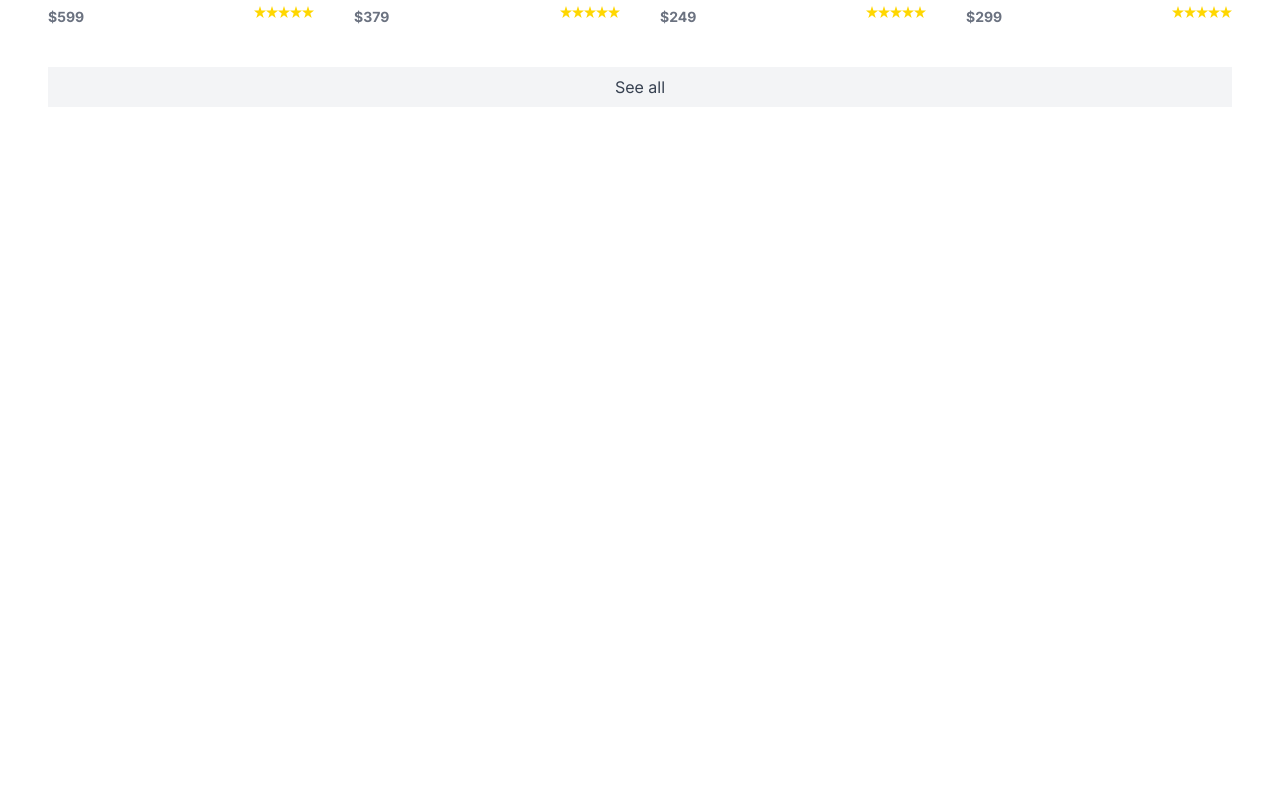
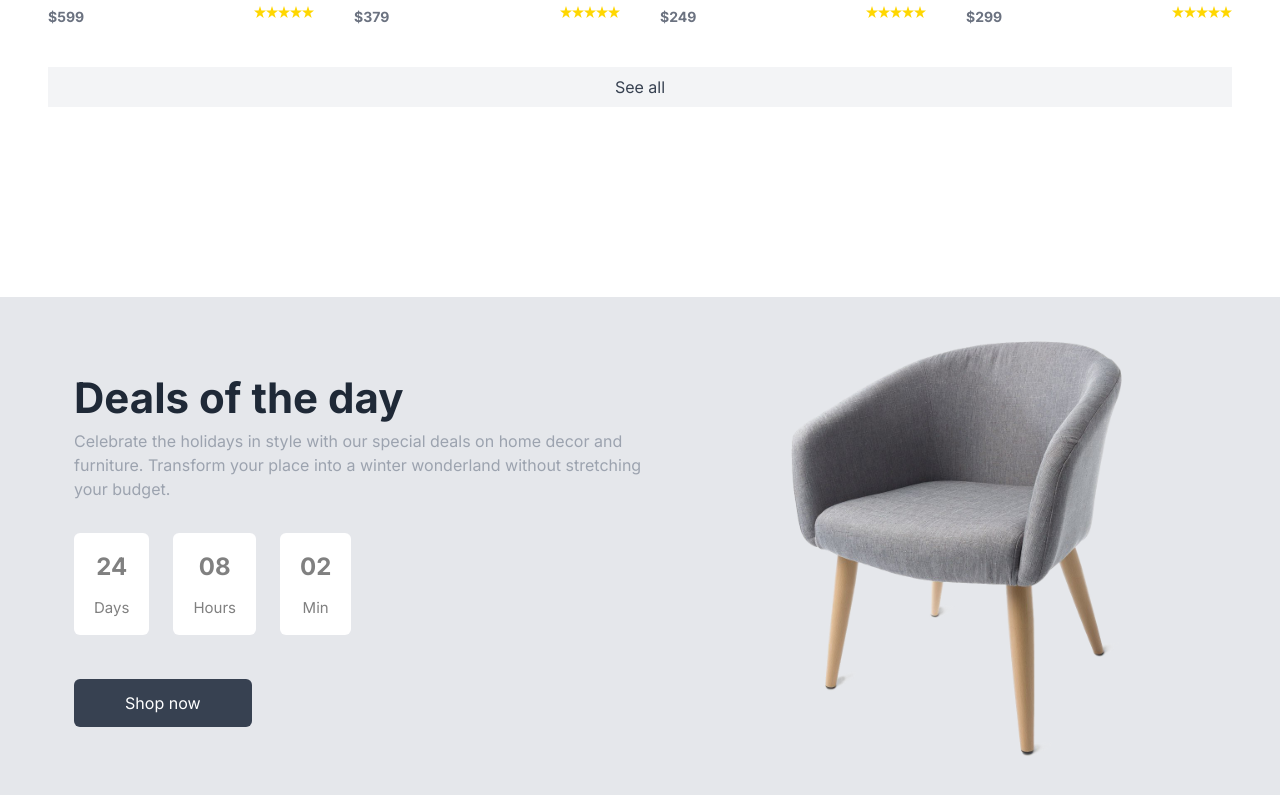
Before and after one commit to finnih-abidemi/Design-and-development-of-an-E-commerce-website-using-Next-js, a Next.js app: page / in a window 1280 px wide. Shown: the part 3157-3952 px from the top of the page. Before the commit the page ends 3454 px from the top, so only its background shows below. Built offline with nearby package versions, Linux system fonts and the light colour scheme.

Commit message:
Created the deals of the day section

```diff
--- a/src/app/page.tsx
+++ b/src/app/page.tsx
@@ -1,4 +1,5 @@
 import Collection from "@/components/Collection";
+import Deals from "@/components/Deals";
 import Furniture from "@/components/Furniture";
 import Header from "@/components/Header";
 import Hero from "@/components/Hero";
@@ -11,6 +12,7 @@ const Home = () => {
       <Hero />
       <Collection />
       <Furniture />
+      <Deals />
     </>
   );
 };
--- /dev/null
+++ b/src/components/Deals/index.tsx
@@ -0,0 +1,37 @@
+import React from 'react'
+import Biscuit from '../Biscuit'
+import Image from 'next/image'
+
+const Deals = () => {
+  return (
+   <div className='bg-gray-200'>
+    <div className='container mt-[80px'>
+        <main className='flex gap-10 items-center justify-center'>
+            <div className="flex flex-col gap-8 max-w-[50%]">
+                <Biscuit text='Deals of the day' subText='Celebrate the holidays in style with our special deals on home decor and furniture. Transform your place into a winter wonderland without stretching your budget.' />
+                <div className="flex gap-6">
+                    <div className="flex flex-col bg-white py-4 px-5 rounded-md text-center gap-3">
+                        <span className='font-bold text-[24px]'>24</span>
+                        <small className='text-[15px]'>Days</small>
+                    </div>
+                    <div className="flex flex-col bg-white py-4 px-5 rounded-md text-center gap-3">
+                        <span className='font-bold text-[24px]'>08</span>
+                        <small className='text-[15px]'>Hours</small>
+                    </div>
+                    <div className="flex flex-col bg-white py-4 px-5 rounded-md text-center gap-3">
+                        <span className='font-bold text-[24px]'>02</span>
+                        <small className='text-[15px]'>Min</small>
+                    </div>
+                </div>
+                <button className='bg-gray-700 mt-3 rounded-md px-4 py-3 w-[30%] text-white hover:bg-gray-500'>Shop now</button>
+            </div>
+            <div className="flex items-center justify-center">
+                <Image src={'/chair.png'} width={500} height={500} alt="deals" />
+            </div>
+        </main>
+    </div>
+   </div>
+  )
+}
+
+export default Deals
```
